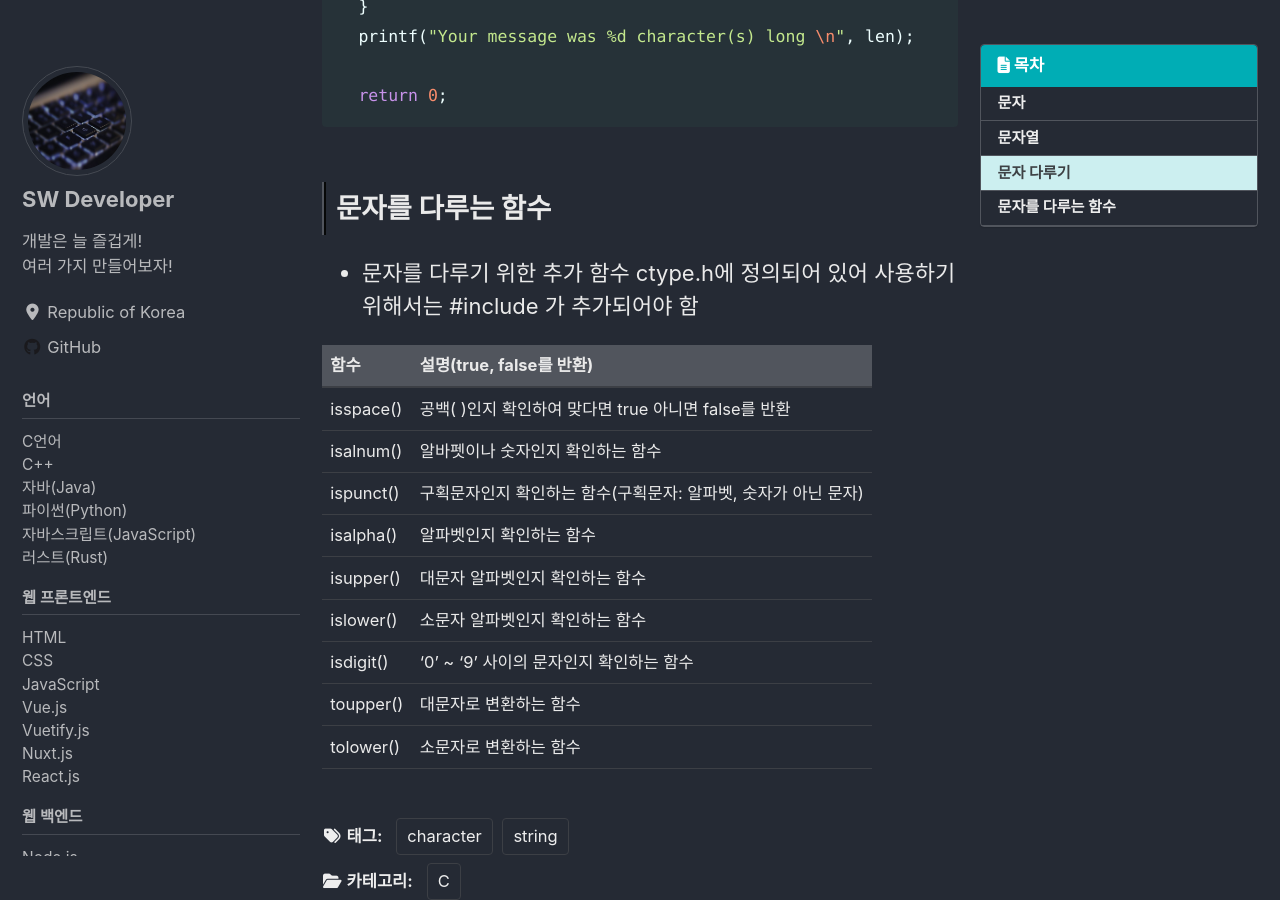
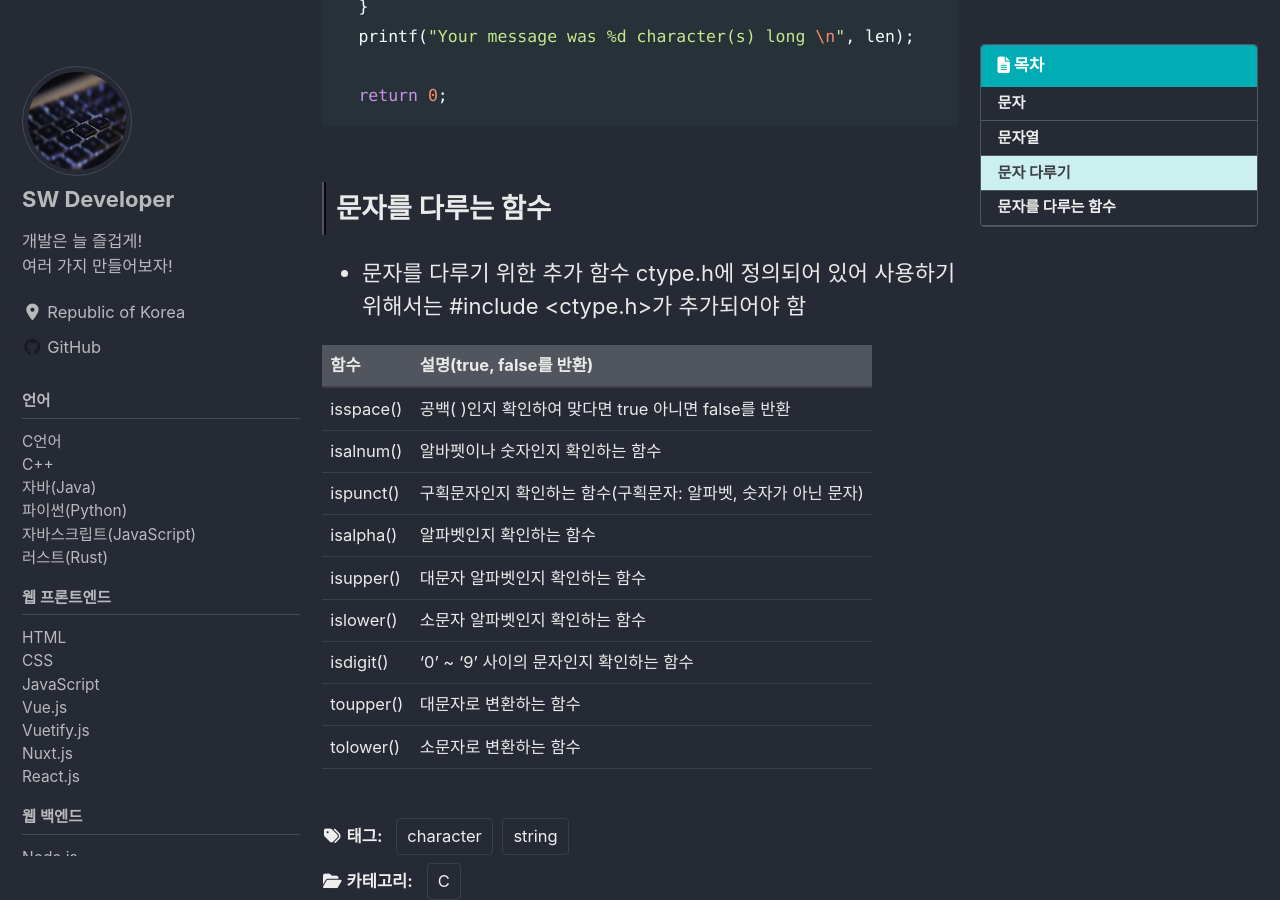
Before and after one commit to hummingengineer/hummingengineer.github.io, a Jekyll site: the page built from _posts/C/2020-05-12-C-09-Character.md, in a window 1280 px wide and 900 px high, scrolled down 2643 px. Built offline with Jekyll 4.4.1, drawn with Linux system fonts in a browser that asks for light colours; cached includes are drawn as plain includes; nearby versions of some CDN libraries.

Commit message:
Fix: special symbols

````diff
--- a/_posts/C/2020-05-12-C-09-Character.md
+++ b/_posts/C/2020-05-12-C-09-Character.md
@@ -83,7 +83,7 @@ int main() {
 ```
 
 ## 문자를 다루는 함수
-- 문자를 다루기 위한 추가 함수 ctype.h에 정의되어 있어 사용하기 위해서는 #include <ctype.h>가 추가되어야 함
+- 문자를 다루기 위한 추가 함수 ctype.h에 정의되어 있어 사용하기 위해서는 #include &lt;ctype.h&gt;가 추가되어야 함
 
 | 함수 | 설명(true, false를 반환) |
 |---|---|
````
Also changed, not shown: _posts/C/2020-05-12-C-10-Pointer.md (+2 -1 lines).
